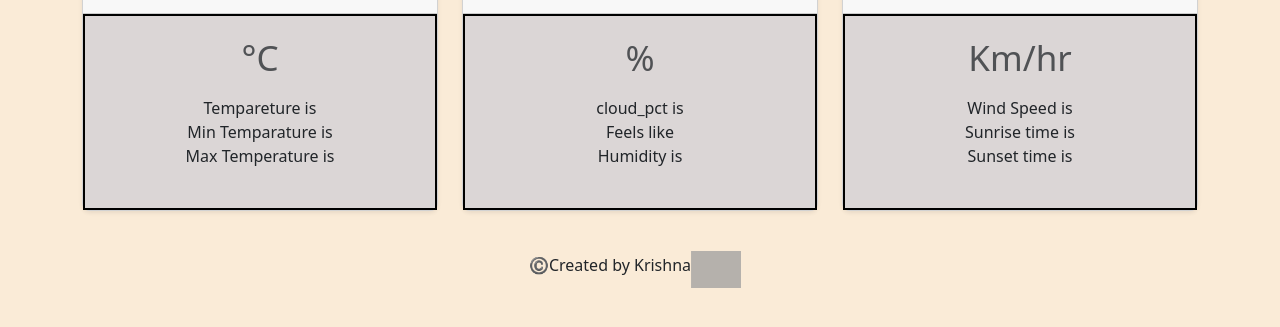
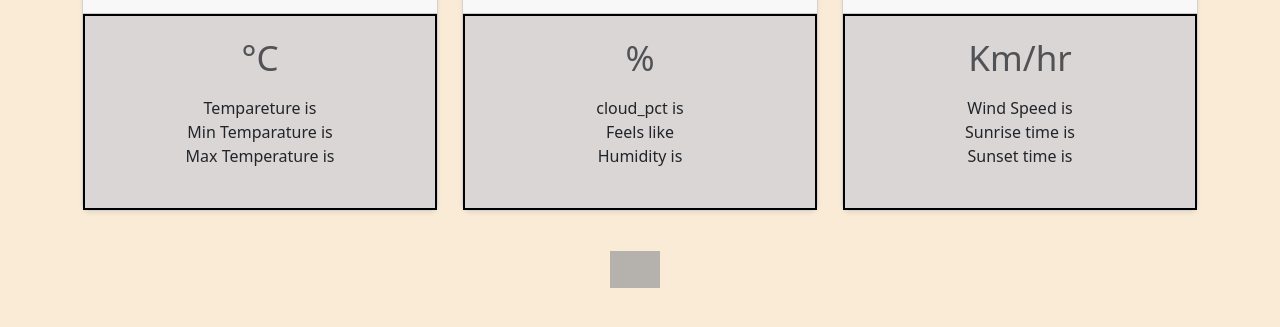
Before and after one commit to komalashanth/API, a plain HTML site: page index.html in a window 1280 px wide. Shown: the part 265-592 px from the top of the page. Drawn offline with nearby package versions, Linux system fonts and the light colour scheme; no server answers; grey boxes are pictures that could not be loaded.

Commit message:
Update index.html

```diff
--- a/index.html
+++ b/index.html
@@ -96,7 +96,6 @@
         </main>
     </div>
     <div id="mabulosurya">
-        <h6><strong>©️</strong>Created by Krishna</h6>
         <img id="image-content" src="https://previews.123rf.com/images/janajanina/janajanina2002/janajanina200200231/141013007-beautiful-feathers-from-a-peacock-s-tail-on-an-isolated-pastel-light-yellow-background-subject-photo.jpg" alt="Beautiful feathers from a peacock's tail on an isolated pastel light yellow background. Subject photo for design with copy space in minimal style, template for lettering or text. - 141013007"
             title="Beautiful feathers from a peacock's tail on an isolated pastel light yellow background. Subject photo for design with copy space in minimal style, template for lettering or text. - 141013007" class="ImageDisplayer__image" style="clip-path: inset(0%); width: 50px; height: 50x;">
     </div>
```
